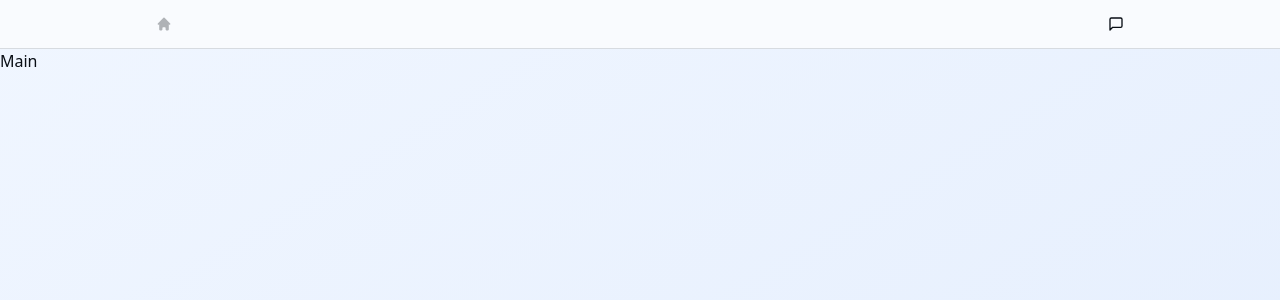
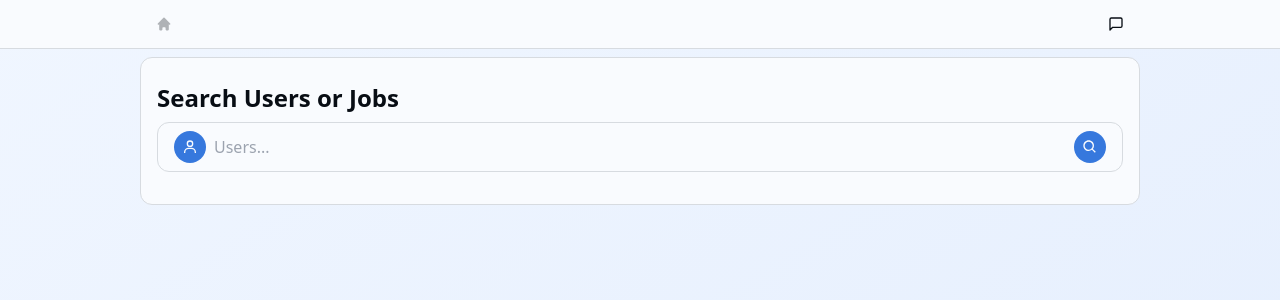
Before and after one commit to matejabogdanovic/Social-Media-Business-App, a React (Vite) app in the folder frontend/: page / in a window 1280 px wide. Shown: the top 300 px of the page. Built offline with nearby package versions, Linux system fonts and the light colour scheme.

Commit message:
Search users and jobs.

```diff
--- a/frontend/src/App.tsx
+++ b/frontend/src/App.tsx
@@ -6,6 +6,8 @@ import NavbarXLLayout from "./layouts/NavbarXLLayout";
 import ChatsPage from "./sections/chats/ChatsPage";
 import ProfilePage from "./sections/profile/ProfilePage";
 import PostPage from "./sections/profile/posts_components/PostPage";
+import Search from "./sections/search/Search";
+import Container from "./common/Container";
 
 const App = () => {
   const router = createBrowserRouter([
@@ -23,7 +25,11 @@ const App = () => {
             {
               path: "/",
               index: true,
-              element: <>Main</>,
+              element: (
+                <Container>
+                  <Search />
+                </Container>
+              ),
             },
             {
               path: "/chats",
--- /dev/null
+++ b/frontend/src/common/ProfilePreview.tsx
@@ -0,0 +1,29 @@
+import { Link } from "react-router-dom";
+import CompanyProfileIcon from "../sections/profile/profile_information_components/CompanyProfileIcon";
+import { SearchProfileData } from "../sections/search/Search";
+import RoundImage from "./RoundImage";
+
+const ProfilePreview = ({ data }: { data: SearchProfileData }) => {
+  return (
+    <Link
+      to={`/profile/${data.username}`}
+      className="card rounded-xl flex gap-2 items-start overflow-x-auto"
+    >
+      <RoundImage photoUrl={data.photoUrl} className="w-[70px] min-w-[70px] " />
+      <div>
+        <div className="font-semibold">
+          {data?.type == "REGULAR" ? (
+            data?.fname + " " + data?.lname
+          ) : (
+            <div className="flex flex-wrap gap-x-1 ">
+              {data?.companyName} <CompanyProfileIcon />
+            </div>
+          )}
+        </div>
+        <div>@{data.username}</div>
+      </div>
+    </Link>
+  );
+};
+
+export default ProfilePreview;
--- a/frontend/src/roles/All.tsx
+++ b/frontend/src/roles/All.tsx
@@ -4,6 +4,7 @@ import { PostData } from "../sections/profile/posts_components/Post";
 import { CommentType } from "../sections/profile/posts_components/post_components/post_view_components/post_view_components/comments_components/Comment";
 import { ProfileData } from "../sections/profile/ProfilePage";
 import { WorkType } from "../sections/profile/WorkListing";
+import { SearchProfileData } from "../sections/search/Search";
 
 export class All {
   private id: number;
@@ -27,6 +28,34 @@ export class All {
     return myData;
   }
 
+  async searchProfiles(query: string): Promise<SearchProfileData[] | null> {
+    try {
+      const res = await fetch(`/api/profile`);
+
+      if (!res.ok) {
+        throw new Error(`HTTP error! status: ${res.status}`);
+      }
+      const data: SearchProfileData[] = await res.json();
+      return data;
+    } catch (e) {
+      console.error("Failed to fetch profile data:", e);
+      return null;
+    }
+  }
+  async searchJobs(query: string): Promise<JobType[] | null> {
+    try {
+      const res = await fetch(`/api/jobs`);
+
+      if (!res.ok) {
+        throw new Error(`HTTP error! status: ${res.status}`);
+      }
+      const data: JobType[] = await res.json();
+      return data;
+    } catch (e) {
+      console.error("Failed to fetch profile data:", e);
+      return null;
+    }
+  }
   async fetchProfileData(username: string): Promise<ProfileData | null> {
     try {
       // const res = await fetch(`/api/profile/${username}`);
--- a/frontend/src/sections/profile/profile_information_components/Info.tsx
+++ b/frontend/src/sections/profile/profile_information_components/Info.tsx
@@ -1,4 +1,4 @@
-import { ProfileData } from "../../ProfilePage";
+import { ProfileData } from "../ProfilePage";
 import CompanyProfileIcon from "./CompanyProfileIcon";
 
 const Info = ({
--- /dev/null
+++ b/frontend/src/sections/search/Search.tsx
@@ -0,0 +1,47 @@
+import { useState } from "react";
+import JobListing, { JobType } from "../profile/JobListing";
+
+import SearchForm, { SearchFormContext } from "./SearchForm";
+import Listings from "../../common/Listings";
+import ProfilePreview from "../../common/ProfilePreview";
+
+export type SearchProfileData = {
+  id: number;
+  username: string;
+  fname: string;
+  lname: string;
+  companyName: string; // only for company profiles
+  photoUrl: string;
+  type: "REGULAR" | "COMPANY";
+};
+const Search = () => {
+  const [toggle, setToggle] = useState<"user" | "job">("user");
+  const [users, setUsers] = useState<SearchProfileData[]>([]);
+  const [jobs, setJobs] = useState<JobType[]>([]);
+  return (
+    <div className="card">
+      <h1 className="text-2xl font-bold my-2">Search Users or Jobs</h1>
+      <SearchFormContext.Provider
+        value={{ toggle, setToggle, users, setUsers, jobs, setJobs }}
+      >
+        <SearchForm />
+      </SearchFormContext.Provider>
+      <div className="mt-4">
+        <Listings
+          minListingsToShow={3}
+          data={toggle === "user" ? users : jobs}
+          noDataText={""}
+          mapFunction={(data, i) =>
+            toggle === "user" ? (
+              <ProfilePreview data={data} key={i} />
+            ) : (
+              <JobListing job={data} key={i} />
+            )
+          }
+        />
+      </div>
+    </div>
+  );
+};
+
+export default Search;
--- /dev/null
+++ b/frontend/src/sections/search/SearchButton.tsx
@@ -0,0 +1,16 @@
+import { BiSearch } from "react-icons/bi";
+
+const SearchButton = ({ toggle }: { toggle: "user" | "job" }) => {
+  return (
+    <button
+      type="submit"
+      className={`${
+        toggle === "user" ? "bg-primary" : "bg-accent-500"
+      } rounded-full p-2 text-base text-light transition-colors`}
+    >
+      <BiSearch />
+    </button>
+  );
+};
+
+export default SearchButton;
--- /dev/null
+++ b/frontend/src/sections/search/SearchForm.tsx
@@ -0,0 +1,78 @@
+import { createContext, useContext, useState } from "react";
+
+import ToggleUserOrJobButton from "./ToggleUserOrJobButton";
+import SearchButton from "./SearchButton";
+import { ProfileData } from "../profile/ProfilePage";
+import { JobType } from "../profile/JobListing";
+import { useOutletContext } from "react-router-dom";
+import { All } from "../../roles/All";
+import { SearchProfileData } from "./Search";
+
+export type SearchFormContextType = {
+  jobs: JobType[];
+  users: SearchProfileData[];
+  setJobs: React.Dispatch<React.SetStateAction<JobType[]>>;
+  setUsers: React.Dispatch<React.SetStateAction<SearchProfileData[]>>;
+  toggle: "user" | "job";
+  setToggle: React.Dispatch<React.SetStateAction<"user" | "job">>;
+} | null;
+export const SearchFormContext = createContext<SearchFormContextType>(null);
+
+export const useSearchFormContext = () => useContext(SearchFormContext);
+
+const SearchForm = () => {
+  const { user }: { user: All } = useOutletContext();
+
+  const [query, setQuery] = useState<string>("");
+  const context: SearchFormContextType = useSearchFormContext();
+  if (!context) return;
+  const { jobs, setJobs, users, setUsers, toggle, setToggle } = context;
+  return (
+    <form
+      onSubmit={(e) => {
+        e.preventDefault();
+        if (toggle === "user") {
+          user.searchProfiles(query).then((data) => {
+            if (data) setUsers(data);
+
+            console.log(data);
+          });
+        } else {
+          user.searchJobs(query).then((data) => {
+            if (data) setJobs(data);
+
+            console.log(data);
+          });
+        }
+      }}
+      className={` flex w-full !py-2 !px-4 card
+        ${
+          toggle === "user" ? "" : "card--accent"
+        }  rounded-lg transition-colors`}
+      autoComplete="off"
+    >
+      <ToggleUserOrJobButton
+        onClick={() => {
+          setToggle((prev) => (prev === "user" ? "job" : "user"));
+          setJobs([]);
+          setUsers([]);
+        }}
+        toggle={toggle}
+      />
+      <input
+        type="search"
+        style={{ WebkitAppearance: "none", MozAppearance: "none" }}
+        autoComplete="off"
+        autoCorrect="off"
+        spellCheck="false"
+        className="w-full bg-transparent mx-2"
+        placeholder={toggle === "user" ? "Users..." : "Jobs..."}
+        onChange={(e) => setQuery(e.target.value.trim())}
+        value={query}
+      />
+      <SearchButton toggle={toggle} />
+    </form>
+  );
+};
+
+export default SearchForm;
--- /dev/null
+++ b/frontend/src/sections/search/ToggleUserOrJobButton.tsx
@@ -0,0 +1,24 @@
+import { BiUser } from "react-icons/bi";
+import { MdBusinessCenter } from "react-icons/md";
+
+const ToggleUserOrJobButton = ({
+  toggle,
+  onClick,
+}: {
+  toggle: "user" | "job";
+  onClick: React.MouseEventHandler<HTMLButtonElement> | undefined;
+}) => {
+  return (
+    <button
+      type="button"
+      onClick={onClick}
+      className={`${
+        toggle === "user" ? "bg-primary" : "bg-accent-500"
+      } rounded-full p-2 text-base text-light transition-colors`}
+    >
+      {toggle === "user" ? <BiUser /> : <MdBusinessCenter />}
+    </button>
+  );
+};
+
+export default ToggleUserOrJobButton;
```
